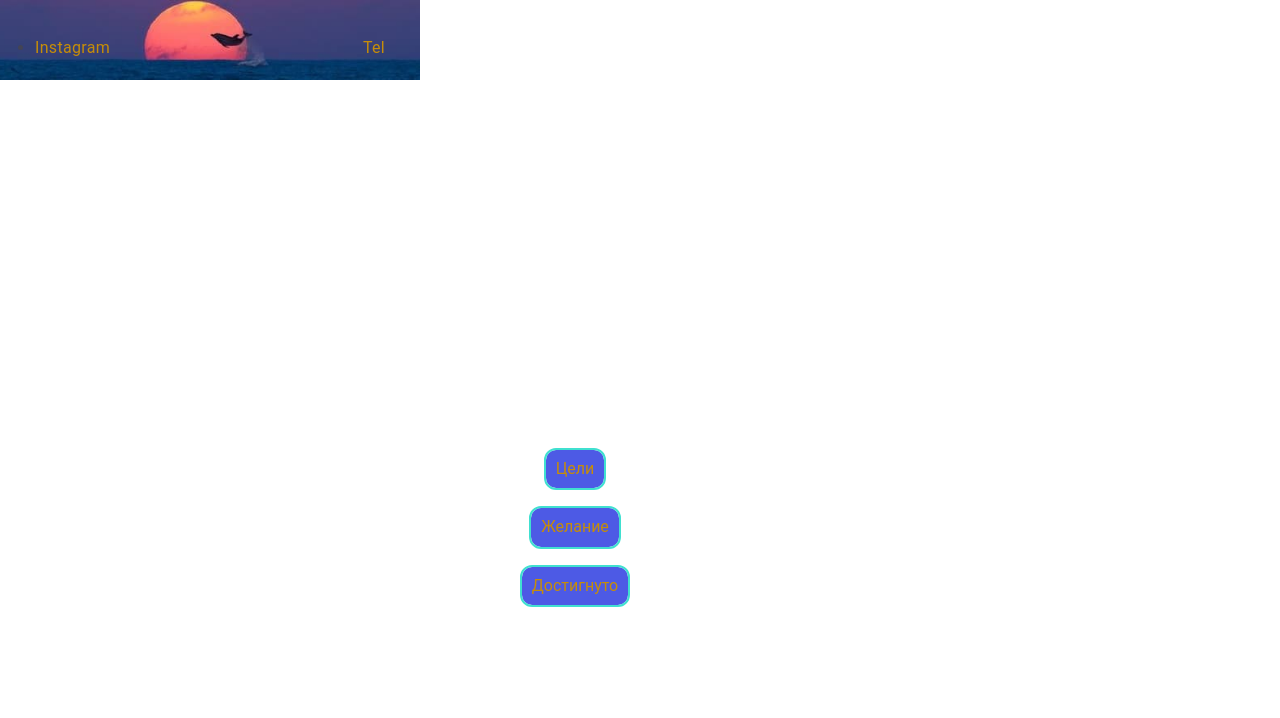
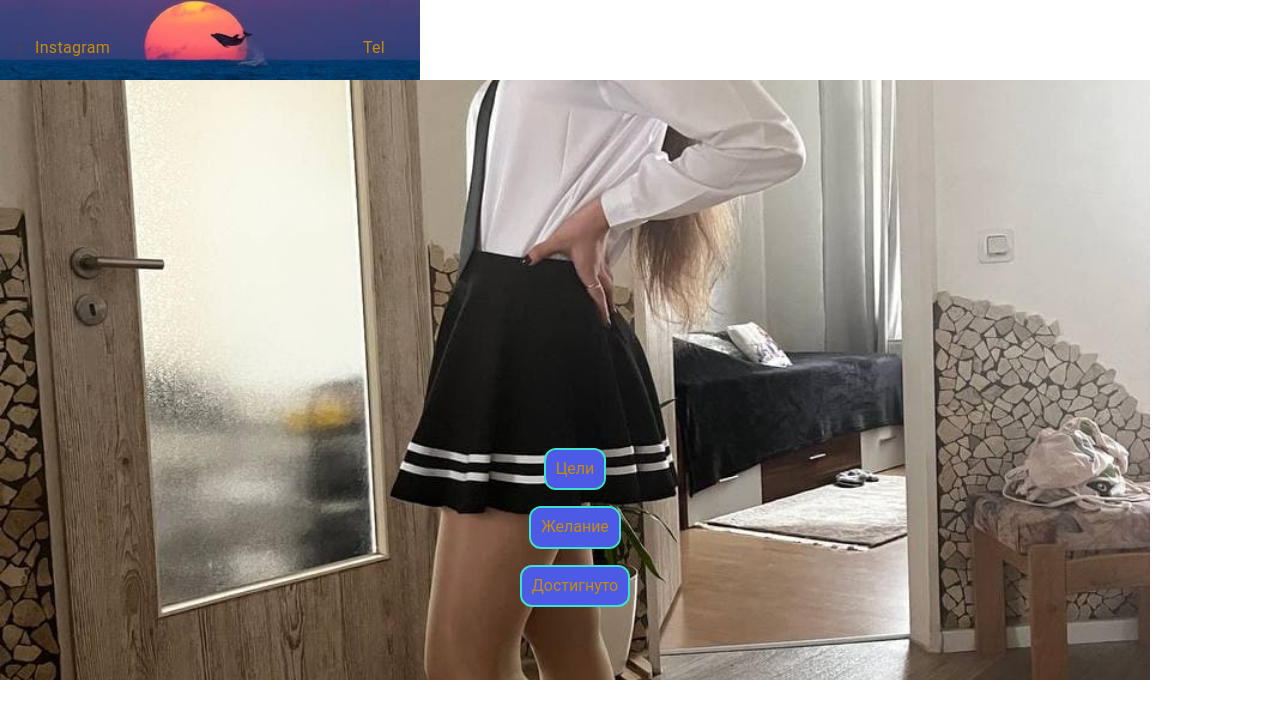
Before and after one commit to Ancektor/Alina, a plain HTML site: page index.html in a window 1280 px wide. Drawn offline with nearby package versions, Linux system fonts and the light colour scheme.

Commit message:
Update styles.css

```diff
--- a/css/styles.css
+++ b/css/styles.css
@@ -133,7 +133,7 @@ img {
     margin-left: 0;
 }
 .main {
-    background-image: url(./images/img.jpg);
+    background-image: url(../images/img.jpg);
     background-size: cover;
     background-position: center;
     background-repeat: no-repeat;
```
